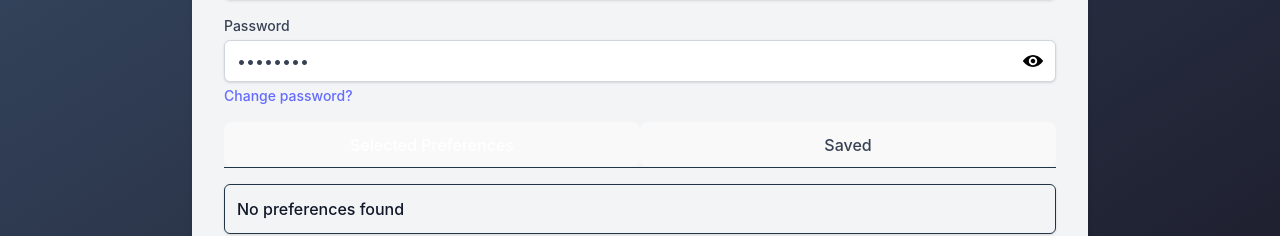
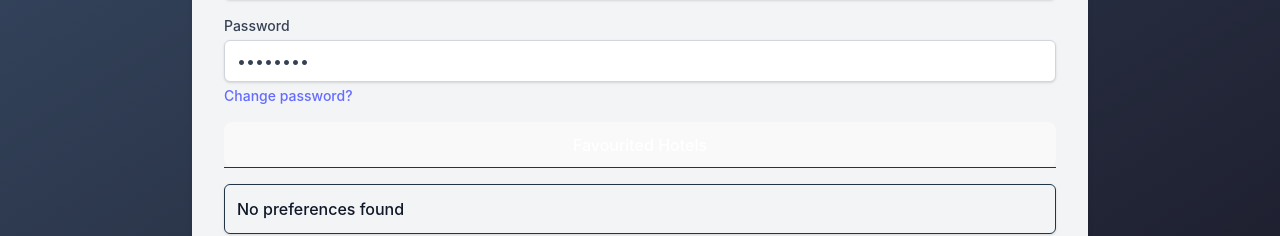
Before and after one commit to YM2992/StayMatch, a React (Vite) app in the folder Frontend/: page /profile in a window 1280 px wide. Shown: the part 491-727 px from the top of the page. Built offline with nearby package versions, Linux system fonts and the light colour scheme; sample sign-in values are in the browser's storage.

Commit message:
refactor: comment out contact us section in Home, Profile, and Registration pages

```diff
--- a/Frontend/src/pages/Home.jsx
+++ b/Frontend/src/pages/Home.jsx
@@ -120,12 +120,12 @@ function Home() {
           Sign in
         </button>
 
-        <p className="text-center text-sm text-gray-700">
+        {/* <p className="text-center text-sm text-gray-700">
           Having problems?{" "}
           <a href="contact-us" className="text-blue-900">
             Contact us
           </a>
-        </p>
+        </p> */}
       </div>
     </div>
   );
--- a/Frontend/src/pages/Profile.jsx
+++ b/Frontend/src/pages/Profile.jsx
@@ -10,7 +10,7 @@ import { Star } from "lucide-react";
 
 function Profile() {
     const { authDetails, preferences, updatePreferences } = useAppContext();
-    const [activeTab, setActiveTab] = useState("preferences");
+    const [activeTab, setActiveTab] = useState("saved");
     const [showPassword, setShowPassword] = useState(false);
     const [email, setEmail] = useState("");
     const [hotelInfo, setHotelInfo] = useState([]);
@@ -107,7 +107,7 @@ function Profile() {
                                 <label className="block text-sm font-medium text-gray-700">Password</label>
                                 <div className="mt-1 w-full border border-gray-300 rounded-md px-3 py-2 bg-white text-gray-700 shadow-sm flex justify-between items-center">
                                     <span>{showPassword ? "p@ssw0rd" : "••••••••"}</span>
-                                    <button
+                                    {/* <button
                                         type="button"
                                         onClick={() => setShowPassword(!showPassword)}
                                         className="icon-btn ml-2 p-1"
@@ -117,7 +117,7 @@ function Profile() {
                                             alt={showPassword ? "Hide password" : "Show password"}
                                             className="h-5 w-5"
                                         />
-                                    </button>
+                                    </button> */}
                                 </div>
                             </div>
                             <Link to="/forgot-password" className="text-sm text-blue-900 hover:underline mt-1 mb-4 block">
@@ -129,7 +129,7 @@ function Profile() {
                     {/* Preferences Section */}
                     <div>
                         <div className="flex justify-between border-b mb-4">
-                            <button
+                            {/* <button
                                 className={`py-2 px-4 font-medium w-1/2 ${
                                     activeTab === "preferences"
                                         ? "bg-black text-white rounded-tl-md"
@@ -138,16 +138,16 @@ function Profile() {
                                 onClick={() => setActiveTab("preferences")}
                             >
                                 Selected Preferences
-                            </button>
+                            </button> */}
                             <button
-                                className={`py-2 px-4 font-medium w-1/2 ${
+                                className={`py-2 px-4 font-medium w-1/1 ${
                                     activeTab === "saved"
                                         ? "bg-black text-white rounded-tr-md"
                                         : "bg-gray-200 text-gray-700"
                                 }`}
                                 onClick={() => setActiveTab("saved")}
                             >
-                                Saved
+                                Favourited Hotels
                             </button>
                         </div>
 
--- a/Frontend/src/pages/Registration.jsx
+++ b/Frontend/src/pages/Registration.jsx
@@ -182,12 +182,12 @@ function Registration() {
           Sign Up
         </button>
 
-        <p className="text-center text-sm text-gray-700">
+        {/* <p className="text-center text-sm text-gray-700">
           Having problems?{" "}
           <a href="contact-us" className="text-blue-900">
             Contact us
           </a>
-        </p>
+        </p> */}
       </div>
     </div>
   );
```
